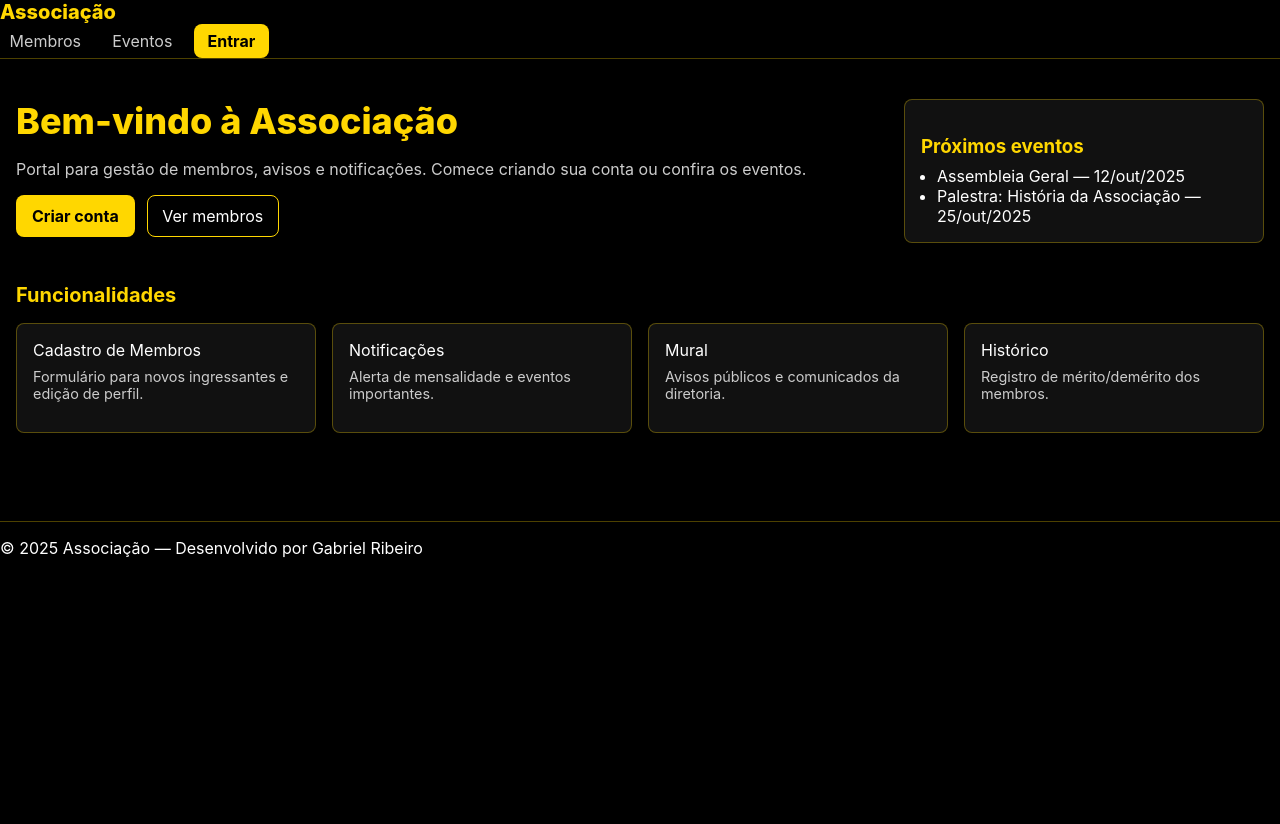
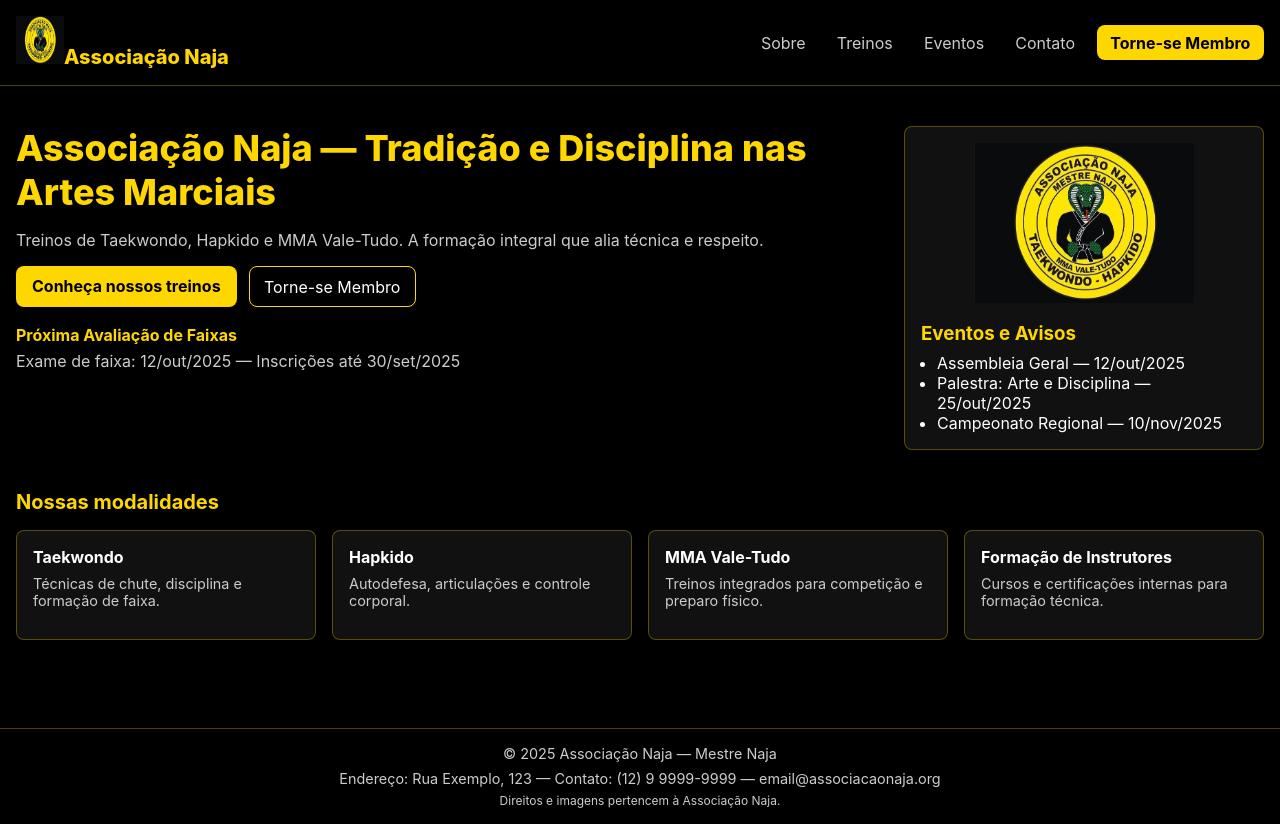
Before and after one commit to gribeiro1109/associacao-naja-frontend-app, a Next.js app: page / in a window 1280 px wide. Before the commit the page ends 800 px from the top, so only its background shows below. Built offline with nearby package versions, Linux system fonts and the light colour scheme.

Commit message:
feat: initial configs for naja front app

```diff
--- a/src/app/components/Footer/index.tsx
+++ b/src/app/components/Footer/index.tsx
@@ -1,11 +1,18 @@
-// components/Footer.tsx
-import styles from './footer.module.css';
+import styles from './Footer.module.css';
 
 export default function Footer() {
   return (
     <footer className={styles.footer}>
-      <div className={styles.container}>
-        © {new Date().getFullYear()} Associação — Desenvolvido por Gabriel Ribeiro
+      <div className={styles.containerFooter}>
+        <div>
+          © {new Date().getFullYear()} Associação Naja — Mestre Naja
+        </div>
+        <div style={{ marginTop: 8 }}>
+          Endereço: Rua Exemplo, 123 — Contato: (12) 9 9999-9999 — email@associacaonaja.org
+        </div>
+        <div style={{ marginTop: 6, fontSize: 12, color: 'var(--color-muted)' }}>
+          Direitos e imagens pertencem à Associação Naja.
+        </div>
       </div>
     </footer>
   );
--- a/src/app/components/Header/index.tsx
+++ b/src/app/components/Header/index.tsx
@@ -1,16 +1,30 @@
-// components/Header.tsx
 import Link from 'next/link';
-import styles from './header.module.css';
+import Image from 'next/image';
+import styles from './Header.module.css';
 
 export default function Header() {
   return (
     <header className={styles.header}>
-      <div className={styles.container}>
-        <Link href="/" className={styles.brand}>Associação</Link>
-        <nav className={styles.nav}>
-          <Link href="/membros" className={styles.link}>Membros</Link>
-          <Link href="/eventos" className={styles.link}>Eventos</Link>
-          <Link href="/entrar" className={`${styles.link} ${styles.cta}`}>Entrar</Link>
+      <div className={styles.containerHeader}>
+        <Link href="/" className={styles.brand}>
+          <span className={styles.brandInner}>
+            <Image
+              src="/images/naja_logo.jpeg"
+              alt="Associação Naja"
+              width={48}
+              height={48}
+              priority
+            />
+            <span className={styles.brandText}>Associação Naja</span>
+          </span>
+        </Link>
+
+        <nav className={styles.nav} aria-label="Main navigation">
+          <Link className={styles.link} href="/sobre">Sobre</Link>
+          <Link className={styles.link} href="/treinos">Treinos</Link>
+          <Link className={styles.link} href="/eventos">Eventos</Link>
+          <Link className={styles.link} href="/contato">Contato</Link>
+          <Link className={styles.cta} href="/associar">Torne-se Membro</Link>
         </nav>
       </div>
     </header>
--- a/src/app/page.tsx
+++ b/src/app/page.tsx
@@ -1,49 +1,74 @@
-// pages/index.tsx
 import Head from 'next/head';
 import Header from '../app/components/Header';
 import Footer from '../app/components/Footer';
-import styles from './home.module.css';
+import styles from './Home.module.css';
+import Image from 'next/image';
 
 export default function Home() {
   return (
     <>
       <Head>
-        <title>Associação — Home</title>
-        <meta name="description" content="Portal da Associação — cadastro, avisos e membros" />
-        <meta name="viewport" content="width=device-width,initial-scale=1" />
+        <title>Associação Naja — Home</title>
+        <meta name="description" content="Associação Naja — Taekwondo, Hapkido e MMA. Treinos, eventos e inscrições." />
       </Head>
 
       <Header />
 
       <main className={styles.main}>
-        <section className={styles.hero}>
+        <section className={styles.hero} aria-labelledby="hero-title">
           <div className={styles.heroText}>
-            <h1 className={styles.title}>Bem-vindo à Associação</h1>
+            <h1 id="hero-title" className={styles.title}>
+              Associação Naja — Tradição e Disciplina nas Artes Marciais
+            </h1>
             <p className={styles.subtitle}>
-              Portal para gestão de membros, avisos e notificações. Comece criando sua conta ou confira os eventos.
+              Treinos de Taekwondo, Hapkido e MMA Vale-Tudo. A formação integral que alia técnica e respeito.
             </p>
+
             <div className={styles.actions}>
-              <a href="/cadastro" className={styles.primary}>Criar conta</a>
-              <a href="/membros" className={styles.secondary}>Ver membros</a>
+              <a className={styles.primary} href="/treinos">Conheça nossos treinos</a>
+              <a className={styles.secondary} href="/associar">Torne-se Membro</a>
+            </div>
+
+            <div style={{ marginTop: 18 }}>
+              <h4 style={{ color: 'var(--color-primary)', margin: 0, fontWeight: 700 }}>Próxima Avaliação de Faixas</h4>
+              <p style={{ color: 'var(--color-muted)', margin: '6px 0 0 0' }}>
+                Exame de faixa: 12/out/2025 — Inscrições até 30/set/2025
+              </p>
             </div>
           </div>
 
-          <aside className={styles.card}>
-            <h3 className={styles.cardTitle}>Próximos eventos</h3>
+          <aside className={styles.card} aria-label="Próximos eventos">
+            <div style={{ display: 'flex', justifyContent: 'center', marginBottom: 8 }}>
+              <Image src="/images/naja_logo.jpeg" alt="Logo Associação Naja" width={220} height={160} />
+            </div>
+            <h3 className={styles.cardTitle}>Eventos e Avisos</h3>
             <ul className={styles.eventList}>
               <li>Assembleia Geral — 12/out/2025</li>
-              <li>Palestra: História da Associação — 25/out/2025</li>
+              <li>Palestra: Arte e Disciplina — 25/out/2025</li>
+              <li>Campeonato Regional — 10/nov/2025</li>
             </ul>
           </aside>
         </section>
 
         <section className={styles.features}>
-          <h2 className={styles.featuresTitle}>Funcionalidades</h2>
+          <h2 className={styles.featuresTitle}>Nossas modalidades</h2>
           <div className={styles.grid}>
-            <div className={styles.feature}>Cadastro de Membros<p className={styles.featureDesc}>Formulário para novos ingressantes e edição de perfil.</p></div>
-            <div className={styles.feature}>Notificações<p className={styles.featureDesc}>Alerta de mensalidade e eventos importantes.</p></div>
-            <div className={styles.feature}>Mural<p className={styles.featureDesc}>Avisos públicos e comunicados da diretoria.</p></div>
-            <div className={styles.feature}>Histórico<p className={styles.featureDesc}>Registro de mérito/demérito dos membros.</p></div>
+            <div className={styles.feature}>
+              <strong>Taekwondo</strong>
+              <p className={styles.featureDesc}>Técnicas de chute, disciplina e formação de faixa.</p>
+            </div>
+            <div className={styles.feature}>
+              <strong>Hapkido</strong>
+              <p className={styles.featureDesc}>Autodefesa, articulações e controle corporal.</p>
+            </div>
+            <div className={styles.feature}>
+              <strong>MMA Vale-Tudo</strong>
+              <p className={styles.featureDesc}>Treinos integrados para competição e preparo físico.</p>
+            </div>
+            <div className={styles.feature}>
+              <strong>Formação de Instrutores</strong>
+              <p className={styles.featureDesc}>Cursos e certificações internas para formação técnica.</p>
+            </div>
           </div>
         </section>
       </main>
```
Also changed, not shown: public/images/naja_logo.jpeg (added).
